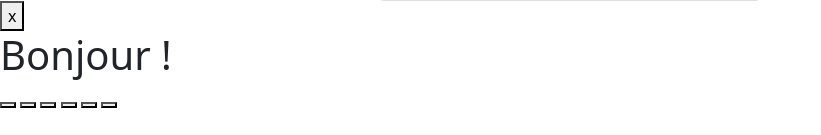
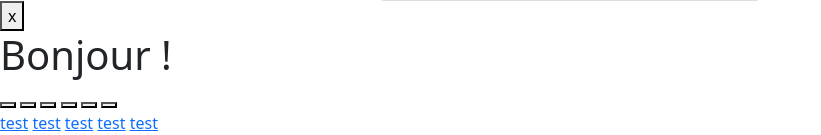
Before and after one commit to JmJames51/hackaton2, a Symfony app: template templates/home/index.html.twig in a window 1280 px wide. Shown: the part 1415-1550 px from the top of the page, without its empty margins (0-821 px from the left). Before the commit the page ends 1523 px from the top, so only its background shows below. Run offline with Twig, Linux system fonts and the light colour scheme; the template is opened without the code that fills it, so the values that code supplies are empty; some libraries are stand-ins or nearby versions.

Commit message:
fixed app.js

```diff
--- a/templates/home/index.html.twig
+++ b/templates/home/index.html.twig
@@ -62,8 +62,14 @@
 					<button class='choiRep'></button>
 					<button class='choiRep'></button>
 				</div>
-
+				<div id='product-container'>
+					<a href='' class='product'>test</a>
+					<a href='' class='product'>test</a>
+					<a href='' class='product'>test</a>
+					<a href='' class='product'>test</a>
+					<a href='' class='product'>test</a>
 				</div>
+			</div>
 			</div>
 		</div>
 	</div>
```
Also changed, not shown: assets/app.js (+16 -15 lines).
